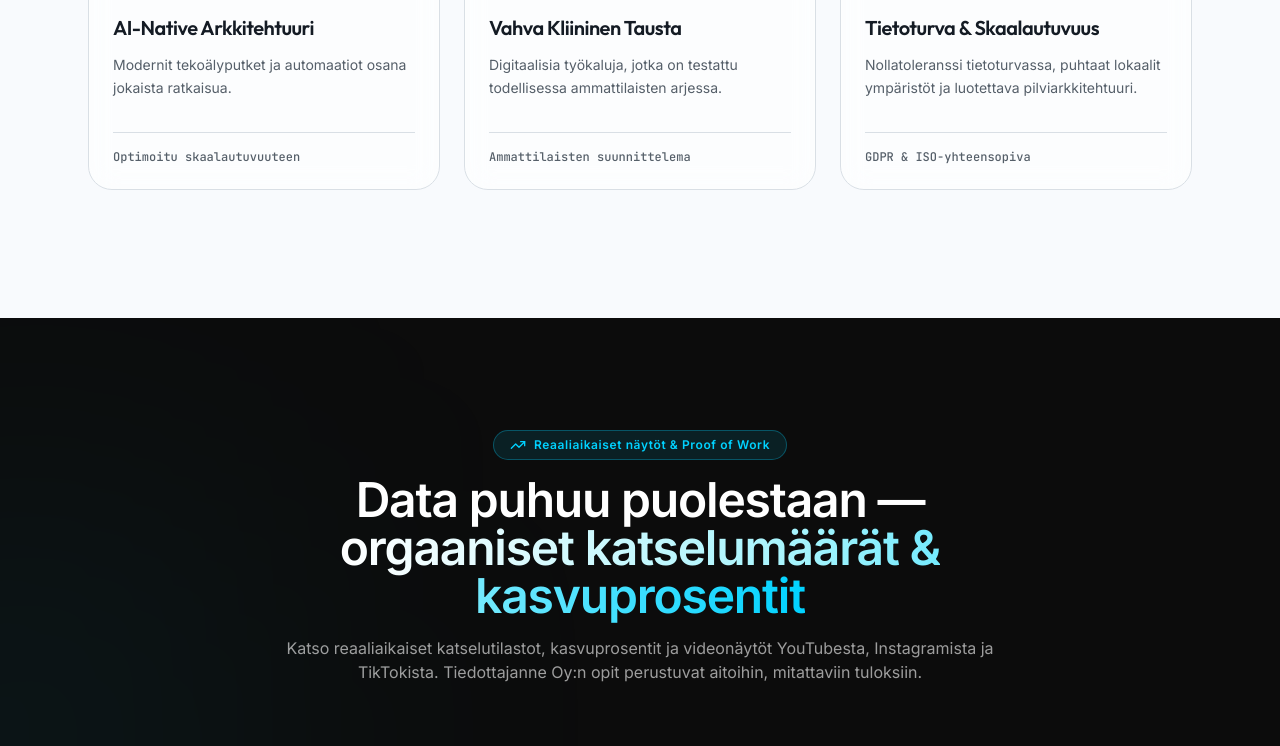
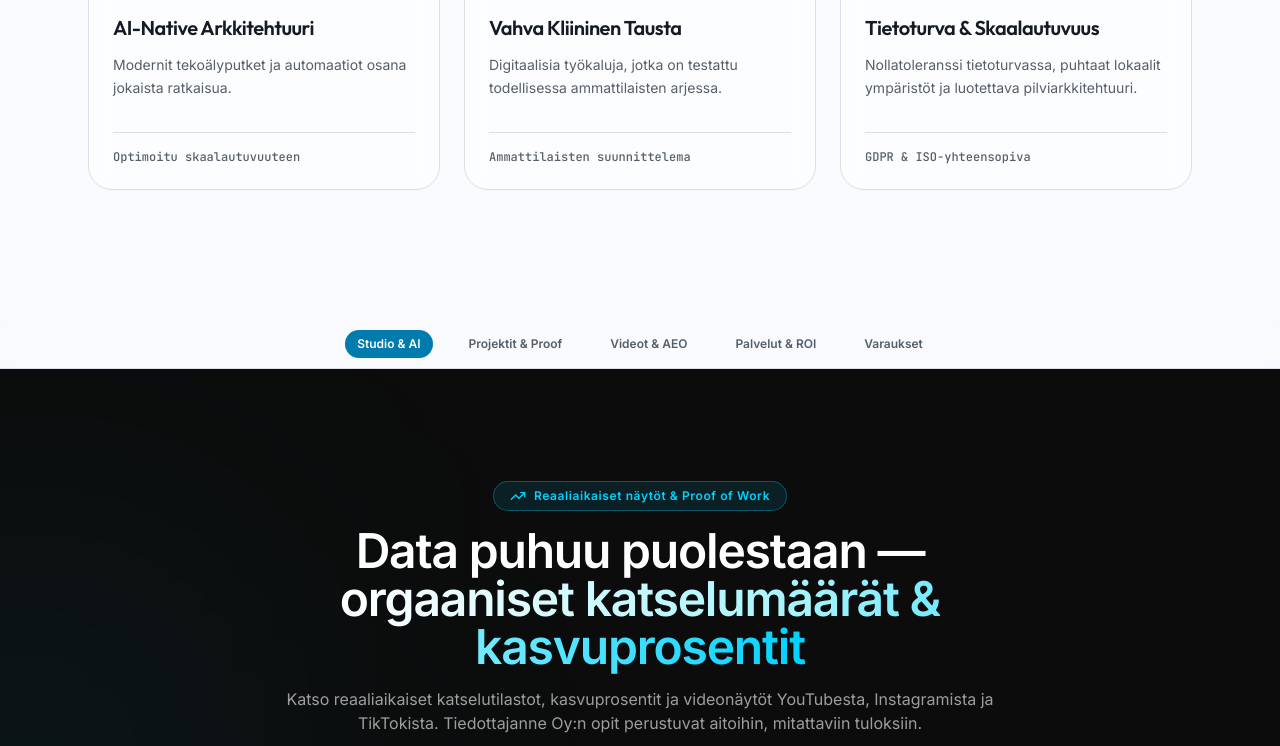
Before and after one commit to tftsakkinen-collab/tiedottajanne, a Next.js app: page / in a window 1280 px wide. Shown: the part 780-1526 px from the top of the page. Built offline with nearby package versions, Linux system fonts and the light colour scheme; no server answers.

Commit message:
feat: /tyokalut-reitti, 8→5 osiota, sticky osionavi + progress

```diff
--- a/src/app/page.tsx
+++ b/src/app/page.tsx
@@ -3,25 +3,42 @@ import ProofOfWork from "@/components/ProofOfWork";
 import LatestVideosAeo from "@/components/LatestVideosAeo";
 import ServicesAndTraining from "@/components/ServicesAndTraining";
 import ChannelReferences from "@/components/ChannelReferences";
-import AiPromptLibrary from "@/components/AiPromptLibrary";
 import SoteRoiCalculator from "@/components/SoteRoiCalculator";
-import SoteGlossary from "@/components/SoteGlossary";
 import ConsultingBookingSection from "@/components/ConsultingBookingSection";
+import SectionNav from "@/components/SectionNav";
 
 export default function Home() {
   return (
-    <div className="bg-[#0c0c0c] text-white">
-      <TechVenturesLanding />
-      <div id="projektit">
+    <div className="bg-[var(--bg)] text-[var(--text)]">
+      {/* Section 1: Studio & AI Hero */}
+      <section id="studiot">
+        <TechVenturesLanding />
+      </section>
+
+      {/* Sticky Section Navigation */}
+      <SectionNav />
+
+      {/* Section 2: Proof of Work */}
+      <section id="projektit">
         <ProofOfWork />
+      </section>
+
+      {/* Section 3: Videot & AEO + Referenssit */}
+      <section id="videot">
         <LatestVideosAeo />
+        <ChannelReferences />
+      </section>
+
+      {/* Section 4: Palvelut & ROI Laskuri */}
+      <section id="palvelut">
         <ServicesAndTraining />
-        <ChannelReferences />
-        <AiPromptLibrary />
         <SoteRoiCalculator />
-        <SoteGlossary />
+      </section>
+
+      {/* Section 5: Varaa Koulutus / Consultation */}
+      <section id="varaa">
         <ConsultingBookingSection />
-      </div>
+      </section>
     </div>
   );
 }
--- /dev/null
+++ b/src/app/tyokalut/page.tsx
@@ -0,0 +1,49 @@
+import type { Metadata } from "next";
+import AiPromptLibrary from "@/components/AiPromptLibrary";
+import SoteGlossary from "@/components/SoteGlossary";
+import Link from "next/link";
+import { ArrowLeft, Sparkles } from "lucide-react";
+
+export const metadata: Metadata = {
+  title: "SOTE AI-Promptikirjasto & Sanasto — Tiedottajanne Oy",
+  description: "Ilmaiset SOTE-alan AI-promptit, tekoälykäsikirjoituksen pohjat ja terveydenhuollon digitaalinen sanasto ammattilaisille.",
+};
+
+export default function TyokalutPage() {
+  return (
+    <div className="min-h-screen bg-[var(--bg)] text-[var(--text)] py-12 px-4 sm:px-6 lg:px-8">
+      <div className="max-w-7xl mx-auto space-y-12">
+        {/* Navigation back */}
+        <div>
+          <Link
+            href="/"
+            className="inline-flex items-center gap-2 text-sm font-semibold text-[var(--muted)] hover:text-[var(--primary)] transition-colors"
+          >
+            <ArrowLeft className="w-4 h-4" />
+            <span>Takaisin etusivulle</span>
+          </Link>
+        </div>
+
+        {/* Page Header */}
+        <div className="text-center space-y-4 max-w-3xl mx-auto">
+          <div className="inline-flex items-center gap-2 px-4 py-1.5 rounded-full border border-[var(--border)] bg-[var(--surface)] text-xs font-semibold text-[var(--primary)]">
+            <Sparkles className="w-4 h-4 text-[var(--primary)]" />
+            <span>Digitaalinen Työkalupakki</span>
+          </div>
+          <h1 className="text-3xl sm:text-5xl font-display font-bold text-[var(--text)] tracking-tight">
+            SOTE AI-Promptikirjasto &amp; Sanasto
+          </h1>
+          <p className="text-[var(--muted)] text-base sm:text-lg leading-relaxed">
+            Testatut tekoälypromptit videotuotantoon, Valvira-yhteensopiviin käsikirjoituksiin ja SOTE-alan digitaalisen viestinnän termistöön.
+          </p>
+        </div>
+
+        {/* Tools Components */}
+        <div className="space-y-16">
+          <AiPromptLibrary />
+          <SoteGlossary />
+        </div>
+      </div>
+    </div>
+  );
+}
--- a/src/components/Navbar.tsx
+++ b/src/components/Navbar.tsx
@@ -12,6 +12,7 @@ export default function Navbar() {
 
   const navLinks = [
     { name: "Palvelut", href: "/#palvelut" },
+    { name: "Työkalut", href: "/tyokalut" },
     { name: "Referenssit", href: "/referenssit" },
     { name: "Yhteystiedot", href: "/yhteystiedot" },
   ];
--- /dev/null
+++ b/src/components/SectionNav.tsx
@@ -0,0 +1,91 @@
+"use client";
+
+import { useEffect, useState } from "react";
+
+interface SectionItem {
+  id: string;
+  label: string;
+}
+
+const SECTIONS: SectionItem[] = [
+  { id: "studiot", label: "Studio & AI" },
+  { id: "projektit", label: "Projektit & Proof" },
+  { id: "videot", label: "Videot & AEO" },
+  { id: "palvelut", label: "Palvelut & ROI" },
+  { id: "varaa", label: "Varaukset" },
+];
+
+export default function SectionNav() {
+  const [activeId, setActiveId] = useState<string>("studiot");
+  const [scrollProgress, setScrollProgress] = useState<number>(0);
+
+  useEffect(() => {
+    const handleScroll = () => {
+      // Calculate scroll progress percentage
+      const totalHeight = document.documentElement.scrollHeight - window.innerHeight;
+      const currentScroll = window.scrollY;
+      const progress = totalHeight > 0 ? (currentScroll / totalHeight) * 100 : 0;
+      setScrollProgress(Math.min(100, Math.max(0, progress)));
+
+      // Calculate active section
+      const sectionElements = SECTIONS.map((s) => document.getElementById(s.id)).filter(
+        Boolean
+      ) as HTMLElement[];
+
+      let currentActive = SECTIONS[0].id;
+      for (const el of sectionElements) {
+        const rect = el.getBoundingClientRect();
+        if (rect.top <= 200) {
+          currentActive = el.id;
+        }
+      }
+      setActiveId(currentActive);
+    };
+
+    window.addEventListener("scroll", handleScroll, { passive: true });
+    handleScroll();
+
+    return () => {
+      window.removeEventListener("scroll", handleScroll);
+    };
+  }, []);
+
+  const scrollToSection = (id: string) => {
+    const el = document.getElementById(id);
+    if (el) {
+      el.scrollIntoView({ behavior: "smooth" });
+    }
+  };
+
+  return (
+    <div className="sticky top-20 z-40 bg-[var(--surface)]/90 backdrop-blur-md border-b border-[var(--border)] transition-all">
+      {/* Scroll Progress Bar */}
+      <div
+        className="h-0.5 bg-[var(--primary)] transition-all duration-75"
+        style={{ width: `${scrollProgress}%` }}
+      />
+
+      <div className="max-w-7xl mx-auto px-4 sm:px-6 lg:px-8">
+        <nav className="flex items-center justify-start sm:justify-center overflow-x-auto py-2.5 gap-2 sm:gap-6 no-scrollbar">
+          {SECTIONS.map((section) => {
+            const isActive = activeId === section.id;
+            return (
+              <button
+                key={section.id}
+                onClick={() => scrollToSection(section.id)}
+                aria-current={isActive ? "true" : undefined}
+                className={`px-3 py-1.5 rounded-full text-xs font-semibold whitespace-nowrap transition-all ${
+                  isActive
+                    ? "bg-[var(--primary)] text-[var(--primary-ink)] shadow-sm"
+                    : "text-[var(--muted)] hover:text-[var(--text)] hover:bg-[var(--border)]/50"
+                }`}
+              >
+                {section.label}
+              </button>
+            );
+          })}
+        </nav>
+      </div>
+    </div>
+  );
+}
```
Also changed, not shown: 1 other file (tests, documents, lock files or other folders).
